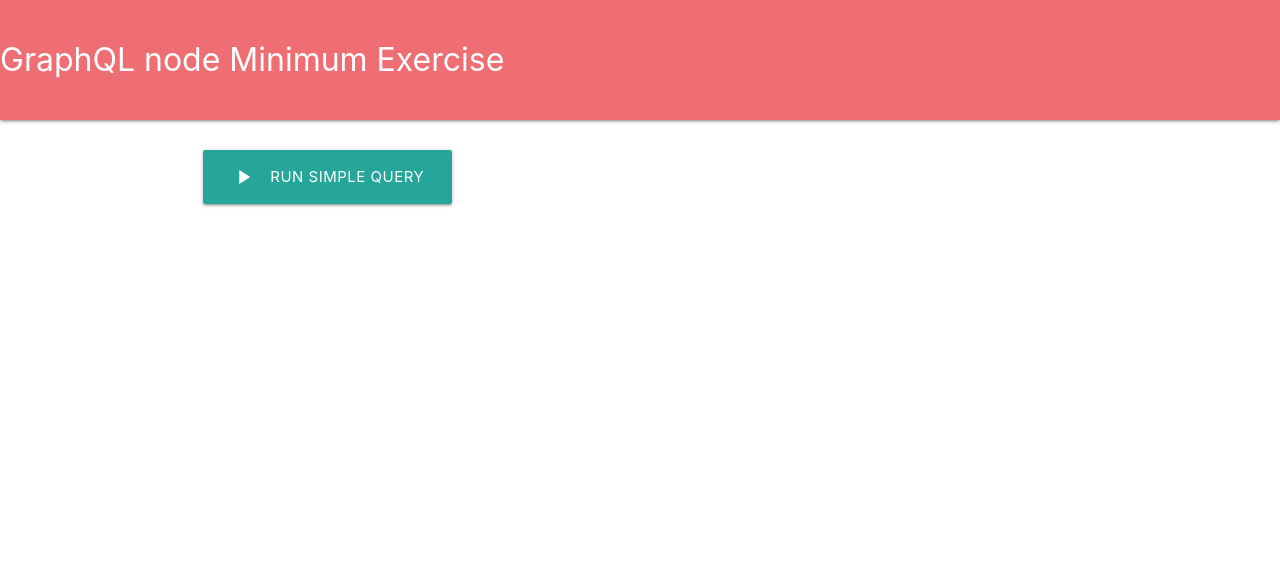
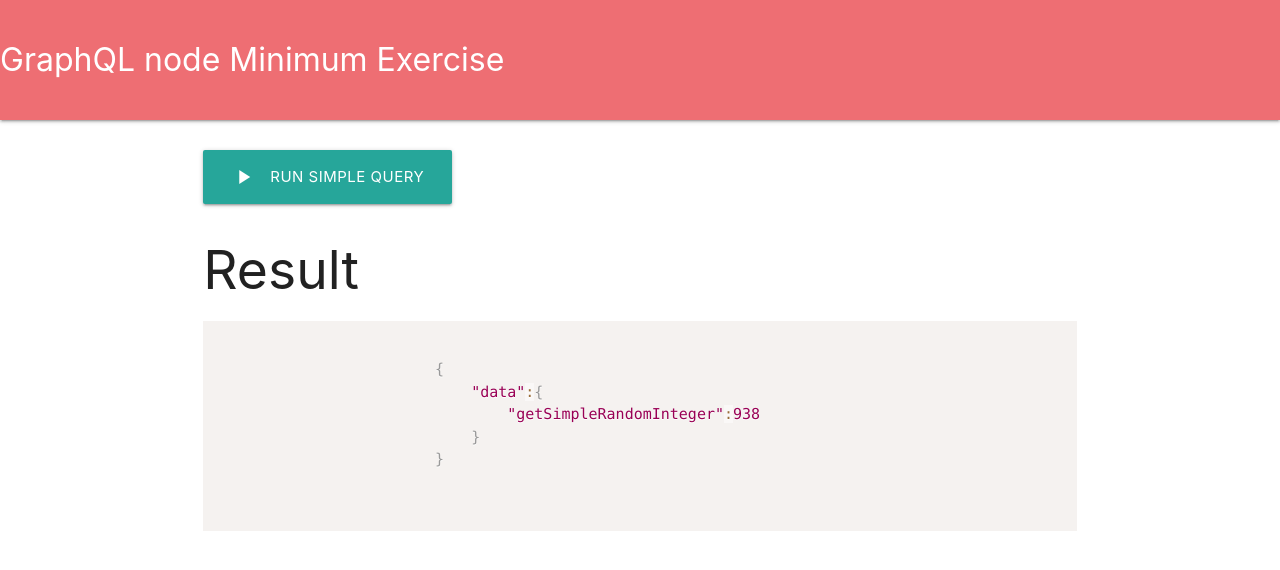
Before and after one commit to ryota-murakami/vanilla-javascript-and-plain-node-server-graphql-example, a website: page src/index.html in a window 1280 px wide. Drawn offline with nearby package versions, Linux system fonts and the light colour scheme.

Commit message:
result:green_apple:

```diff
--- a/src/index.html
+++ b/src/index.html
@@ -4,6 +4,7 @@
     <meta charset="UTF-8">
     <title>GraphQL node Minimum Exercise</title>
     <link rel="stylesheet" href="https://cdnjs.cloudflare.com/ajax/libs/materialize/0.99.0/css/materialize.min.css">
+    <link rel="stylesheet" href="https://cdnjs.cloudflare.com/ajax/libs/prism/1.6.0/themes/prism.min.css">
     <link href="https://fonts.googleapis.com/icon?family=Material+Icons" rel="stylesheet">
 </head>
 <body>
@@ -20,12 +21,23 @@
             <div class="col s12">
                 <!--Execute Query-->
             </div>
+            <!--Result-->
             <div class="col s12">
-                <!--Result-->
+                <h2>Result</h2>
+                <pre>
+                    <code class="language-javascript">
+                        {
+                            "data":{
+                                "getSimpleRandomInteger":938
+                            }
+                        }
+                    </code>
+                </pre>
             </div>
         </div>
     </div>
 
     <script src="https://cdnjs.cloudflare.com/ajax/libs/materialize/0.99.0/js/materialize.min.js"></script>
+    <script src="https://cdnjs.cloudflare.com/ajax/libs/prism/1.6.0/prism.js"></script>
 </body>
 </html>
```
